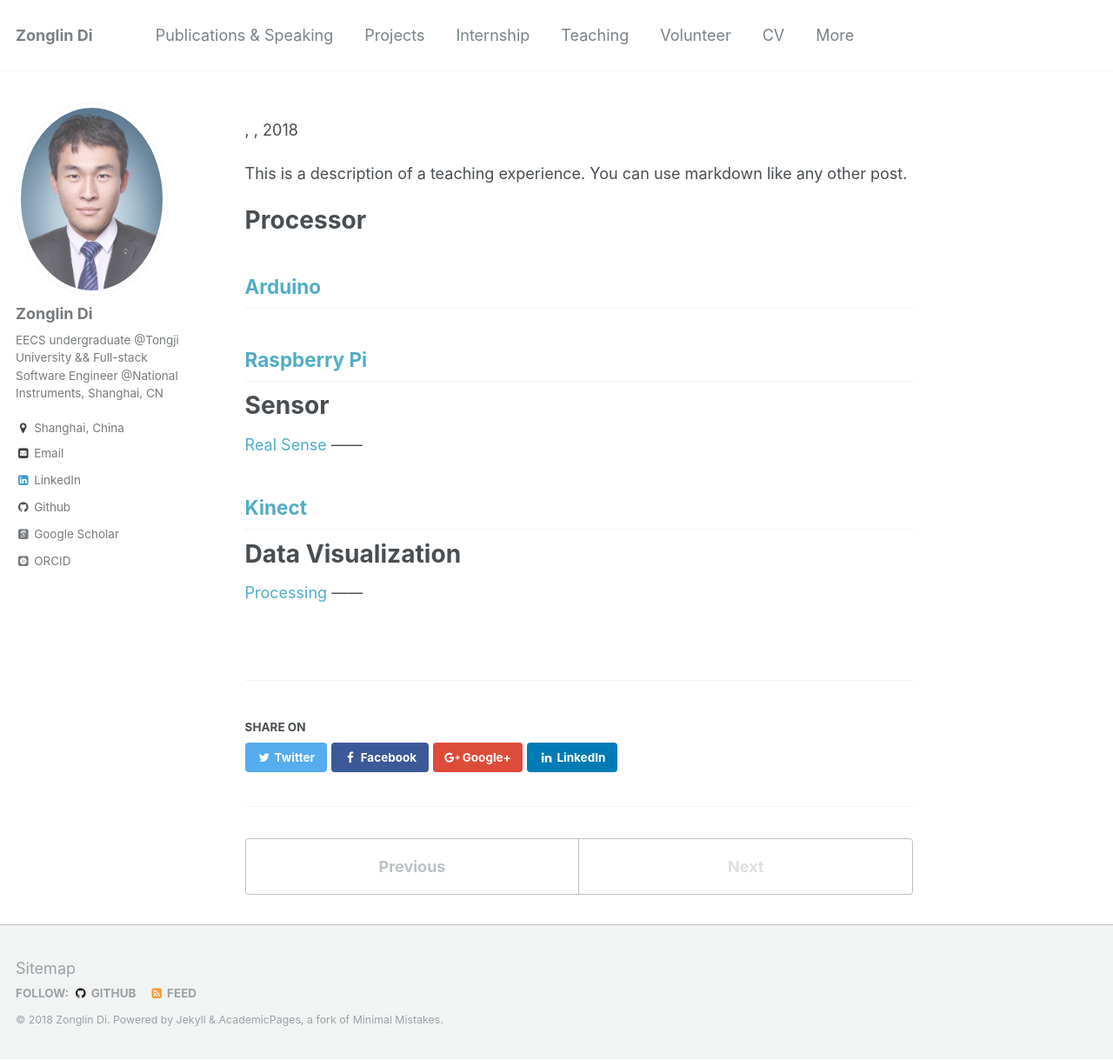
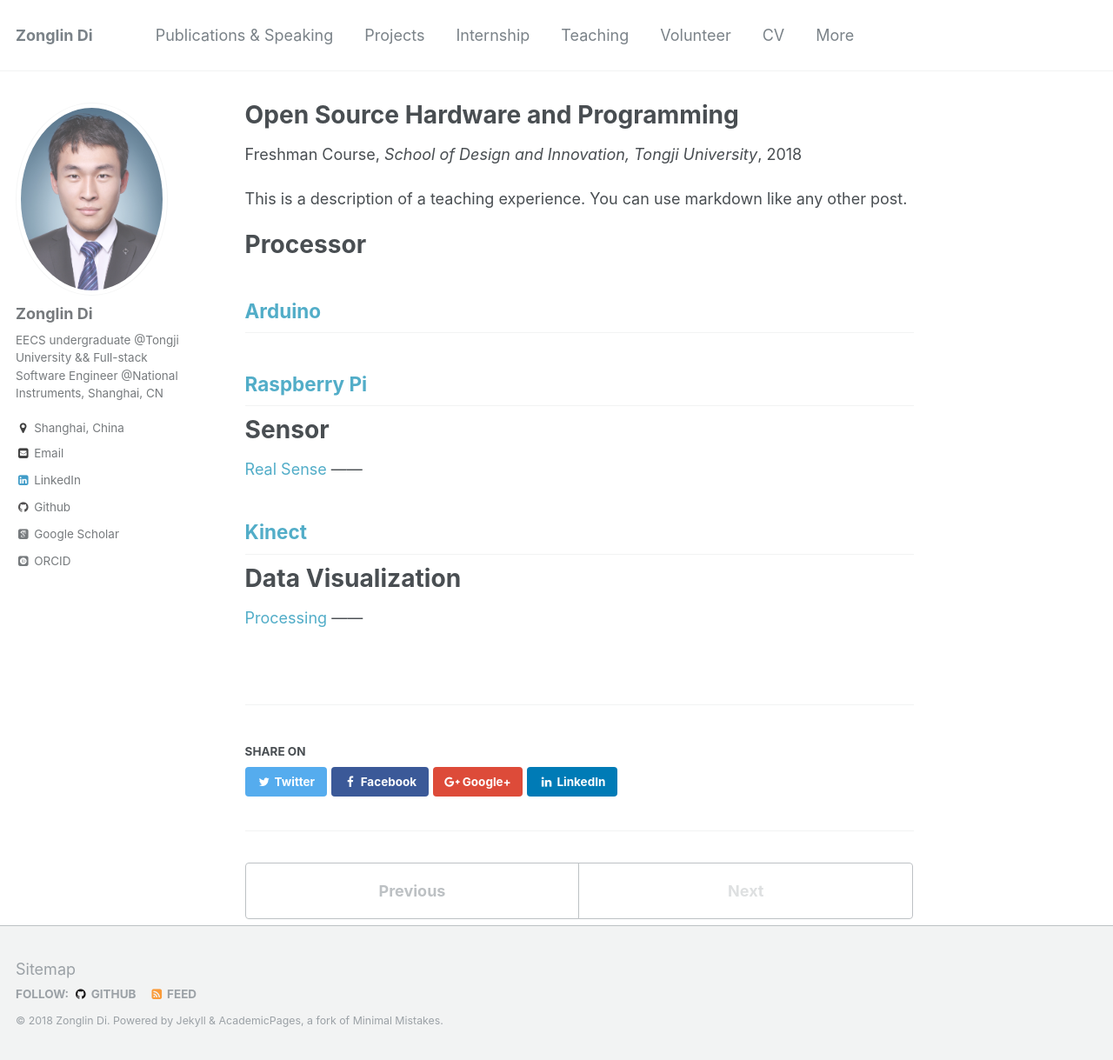
Before and after one commit to ElegantLin/elegantlin.github.io, a Jekyll site: the page built from _teaching/CDI.md, in a window 1280 px wide and 1219 px high. Shown: the whole window at 87% size. Built offline with Jekyll 4.4.1, drawn with Linux system fonts in a browser that asks for light colours; some web fonts are replaced.

Commit message:
update CDI information

```diff
--- a/_teaching/CDI.md
+++ b/_teaching/CDI.md
@@ -3,7 +3,7 @@
 collection: teaching
 type: "Freshman Course"
 permalink: /teaching/Open-Source-Hardware-and-Programming
-venue: ["School of Design and Innovation, Tongji University"]()
+venue: "School of Design and Innovation, Tongji University"
 date: Sept. 2018 -- Jan. 2019
 location: "Shanghai, China"
 ---
```
